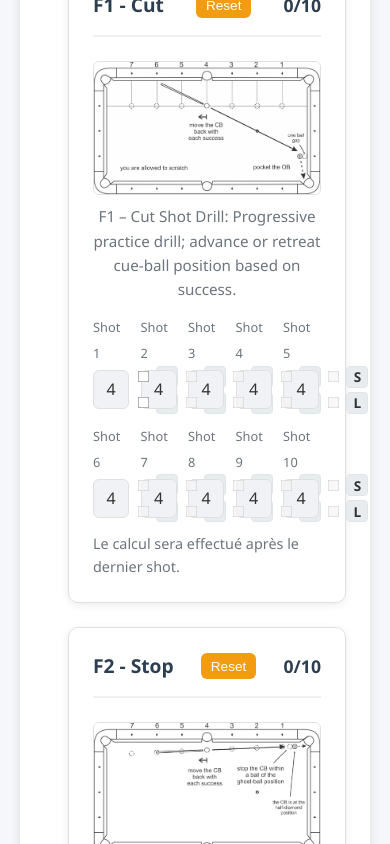
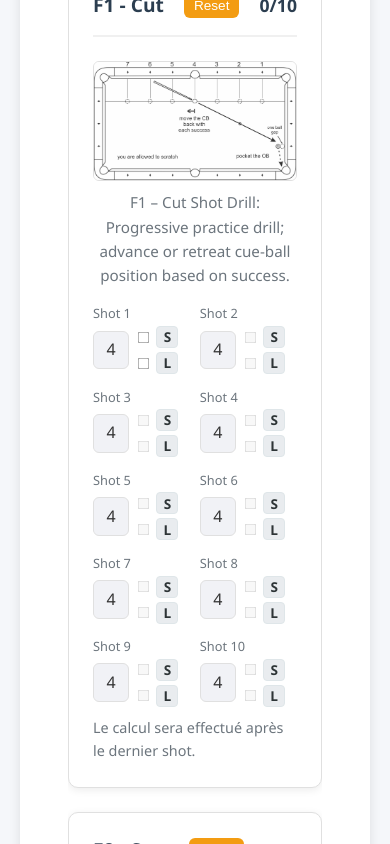
Before and after one commit to acheraga/billiard-university-app, a Vue app: page / in a window 390 px wide. Shown: the part 1354-2198 px from the top of the page. Built offline with nearby package versions, Linux system fonts and the light colour scheme.

Commit message:
FIX  affichage mobile

```diff
--- a/src/components/ExamI.vue
+++ b/src/components/ExamI.vue
@@ -868,18 +868,28 @@ input[type=number].no-spin {
       flex-direction: column;
       text-align: center;
     }
-
     .exam-stats {
       width: 100%;
       justify-content: center;
     }
-
     .drills-grid {
       grid-template-columns: 1fr;
     }
-
+    .drill-card {
+      min-width: 0;
+      width: 100%;
+    }
     .shots-grid {
-    grid-template-columns: repeat(3, 1fr);
+      grid-template-columns: repeat(2, 1fr) !important;
+      gap: 0.5rem;
+    }
+    .shot-cell {
+      min-width: 0;
+    }
+    .drill-figure { max-width: 100%; }
+    .drill-figure-caption { max-width: 100%; }
+    .drills-grid, .shots-grid {
+      overflow-x: auto;
     }
   }
 
```
Lines whose indentation alone changed are shown as unchanged.
